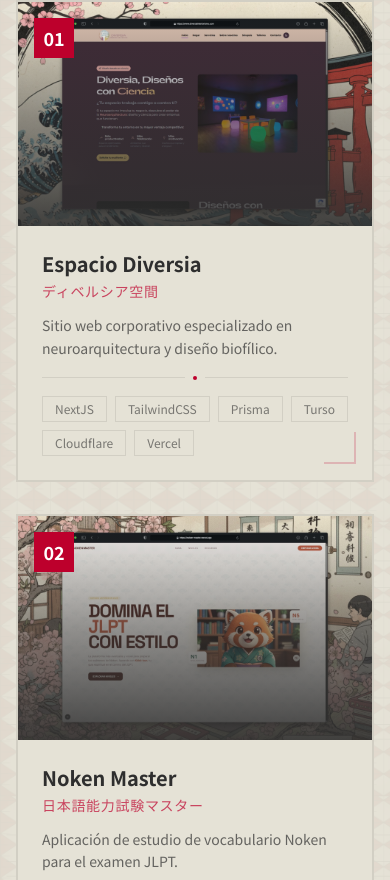
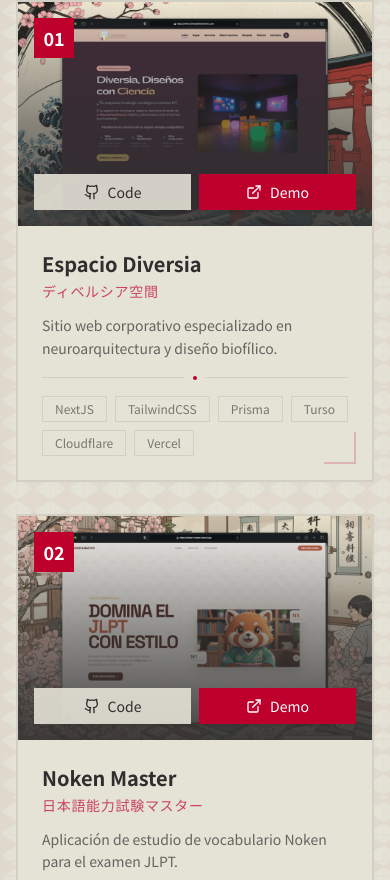
Before and after one commit to RogerCiv/japanese-portfolio, a Next.js app: page / in a window 390 px wide. Shown: the part 1144-2024 px from the top of the page. Built offline with nearby package versions, Linux system fonts and the light colour scheme.

Commit message:
feat: adjust project links opacity for improved visibility on hover

```diff
--- a/components/Works.tsx
+++ b/components/Works.tsx
@@ -47,7 +47,7 @@ export function Works() {
                 <div className="absolute inset-0 bg-linear-to-t from-foreground/90 via-foreground/50 to-transparent"></div>
 
                 {/* Links */}
-                <div className="absolute bottom-4 left-4 right-4 flex gap-2 opacity-0 group-hover:opacity-100 transition-opacity">
+                <div className="absolute bottom-4 left-4 right-4 flex gap-2 opacity-100 md:opacity-0 md:group-hover:opacity-100 transition-opacity">
                   <a
                     href={project.github}
                     className="flex-1 bg-background/90 hover:bg-background text-foreground px-3 py-2 text-sm flex items-center justify-center gap-2 transition-all"
```
